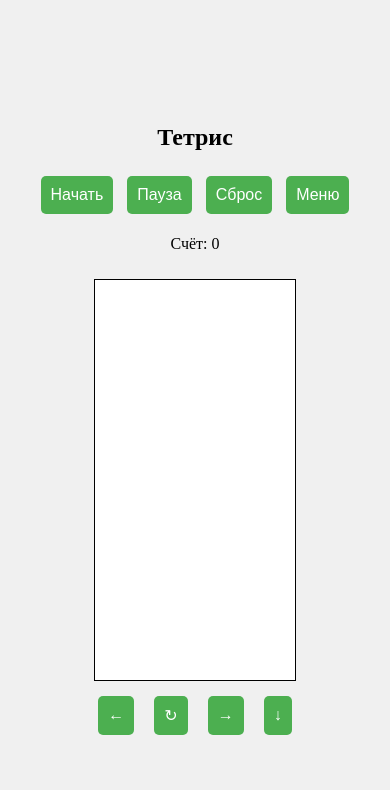
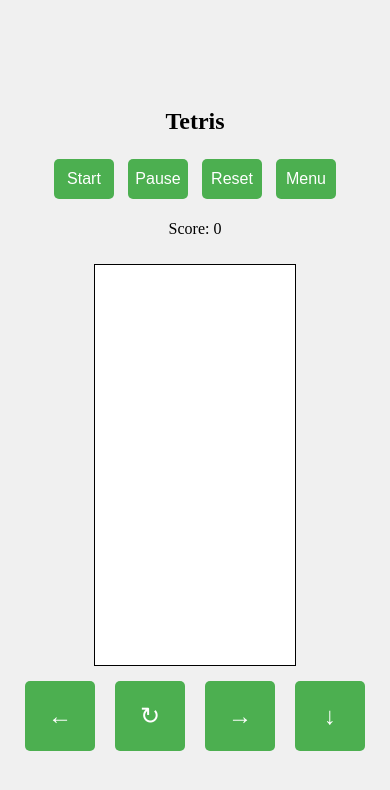
Before and after one commit to konorleo/web-, a plain HTML site: page tetris.html in a window 390 px wide. Drawn offline with Linux system fonts and the light colour scheme.

Commit message:
Update tetris.html

```diff
--- a/tetris.html
+++ b/tetris.html
@@ -1,9 +1,9 @@
 <!DOCTYPE html>
-<html lang="ru">
+<html lang="en">
 <head>
     <meta charset="UTF-8">
     <meta name="viewport" content="width=device-width, initial-scale=1.0">
-    <title>Тетрис</title>
+    <title>Tetris</title>
     <style>
         body {
             margin: 0;
@@ -35,9 +35,10 @@
             text-align: center;
         }
         .menu button, .controls button {
-            padding: 10px;
+            width: 70px;
+            height: 70px;
+            font-size: 24px;
             margin: 5px;
-            font-size: 16px;
             cursor: pointer;
             border: none;
             border-radius: 5px;
@@ -53,16 +54,18 @@
                 justify-content: center;
                 gap: 10px;
             }
+            .menu button {
+                width: 60px;
+                height: 40px;
+                font-size: 16px;
+            }
         }
         @media (min-width: 601px) {
             .game-container {
                 flex-direction: row;
                 align-items: center;
             }
-            .menu {
-                margin-right: 20px;
-                padding: 0;
-            }
+            .menu { margin-right: 20px; padding: 0; }
             canvas { margin-left: 20px; }
         }
     </style>
@@ -70,12 +73,12 @@
 <body>
     <div class="game-container">
         <div class="menu">
-            <h2>Тетрис</h2>
-            <button onclick="startGame()">Начать</button>
-            <button onclick="pauseGame()">Пауза</button>
-            <button onclick="resetGame()">Сброс</button>
-            <button onclick="window.location.href='index.html'">Меню</button>
-            <p>Счёт: <span id="score">0</span></p>
+            <h2>Tetris</h2>
+            <button onclick="startGame()">Start</button>
+            <button onclick="pauseGame()">Pause</button>
+            <button onclick="resetGame()">Reset</button>
+            <button onclick="window.location.href='index.html'">Menu</button>
+            <p>Score: <span id="score">0</span></p>
         </div>
         <canvas id="tetrisCanvas" width="200" height="400"></canvas>
         <div class="controls">
@@ -118,9 +121,7 @@
             }
         }
 
-        function pauseGame() {
-            if (started) paused = !paused;
-        }
+        function pauseGame() { if (started) paused = !paused; }
 
         function resetGame() {
             started = false;
@@ -139,7 +140,7 @@
             pieceX = Math.floor(COLS / 2) - Math.floor(piece[0].length / 2);
             pieceY = 0;
             if (checkCollision()) {
-                alert("Игра окончена!");
+                alert("Game Over!");
                 resetGame();
             }
         }
@@ -167,19 +168,23 @@
                     }
                 }
             }
-            clearLines();
+            const linesCleared = clearLines();
+            score += linesCleared * 10; // 1 line = 10, 2 lines = 20, 3 lines = 30, 4 lines = 40
+            scoreElement.textContent = score;
             spawnPiece();
         }
 
         function clearLines() {
+            let linesCleared = 0;
             for (let y = ROWS - 1; y >= 0; y--) {
                 if (board[y].every(cell => cell)) {
                     board.splice(y, 1);
                     board.unshift(Array(COLS).fill(0));
-                    score += 10;
-                    scoreElement.textContent = score;
+                    linesCleared++;
+                    y++;
                 }
             }
+            return linesCleared;
         }
 
         function drop() {
```
